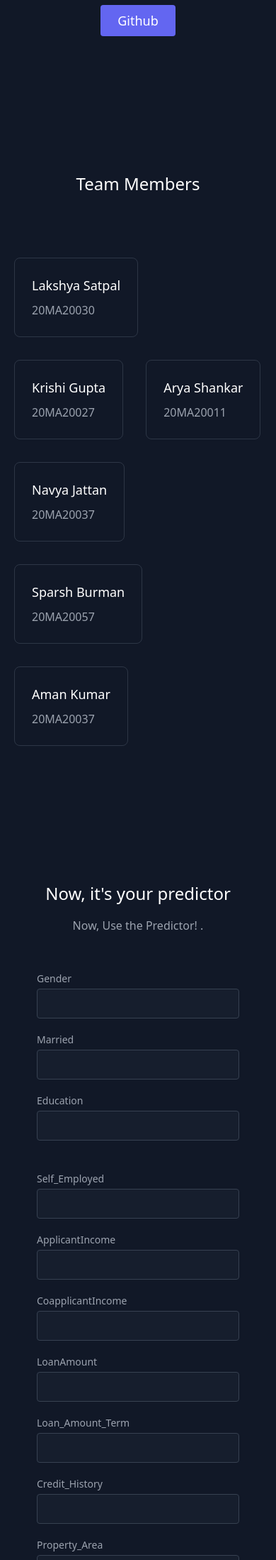
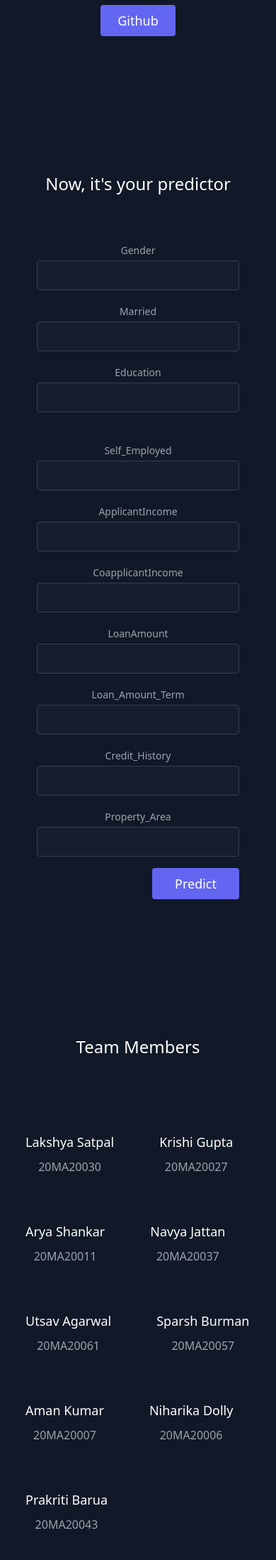
Before and after one commit to LakshyaSatpal/loan-prediction, a Flask app: page / in a window 390 px wide. Shown: the part 813-3011 px from the top of the page at 71% size. Run offline with Flask 3, Linux system fonts and the light colour scheme.

Commit message:
home page changes

```diff
--- a/templates/index.html
+++ b/templates/index.html
@@ -1,5 +1,6 @@
 <!DOCTYPE html>
 <html lang="en">
+
 <head>
   <meta charset="UTF-8">
   <meta http-equiv="X-UA-Compatible" content="IE=edge">
@@ -7,21 +8,28 @@
   <link href="https://unpkg.com/tailwindcss@^2/dist/tailwind.min.css" rel="stylesheet">
   <title>Loan Prediction</title>
 </head>
+
 <body>
   <header class="text-gray-400 bg-gray-900 body-font">
     <div class="container mx-auto flex flex-wrap p-5 flex-col md:flex-row items-center">
       <a class="flex title-font font-medium items-center text-white mb-4 md:mb-0">
-            <svg xmlns="http://www.w3.org/2000/svg" fill="none" stroke="currentColor" stroke-linecap="round" stroke-linejoin="round" stroke-width="2" class="w-10 h-10 text-white p-2 bg-indigo-500 rounded-full" viewBox="0 0 24 24">
+        <svg xmlns="http://www.w3.org/2000/svg" fill="none" stroke="currentColor" stroke-linecap="round"
+          stroke-linejoin="round" stroke-width="2" class="w-10 h-10 text-white p-2 bg-indigo-500 rounded-full"
+          viewBox="0 0 24 24">
           <path d="M12 2L2 7l10 5 10-5-10-5zM2 17l10 5 10-5M2 12l10 5 10-5"></path>
         </svg>
         <span class="ml-3 text-xl">Loan Prediction</span>
       </a>
       <nav class="md:ml-auto flex flex-wrap items-center text-base justify-center">
-            <a href="https://github.com/LakshyaSatpal/loan-prediction" target="_blank" class="mr-5 hover:text-white">Github</a>
+        <a href="https://github.com/LakshyaSatpal/loan-prediction" target="_blank"
+          class="mr-5 hover:text-white">Github</a>
       </nav>
       <a href="#predictor">
-            <button class="inline-flex items-center bg-gray-800 border-0 py-1 px-3 focus:outline-none hover:bg-gray-700 rounded text-base mt-4 md:mt-0">Try now
-            <svg fill="none" stroke="currentColor" stroke-linecap="round" stroke-linejoin="round" stroke-width="2" class="w-4 h-4 ml-1" viewBox="0 0 24 24">
+        <button
+          class="inline-flex items-center bg-gray-800 border-0 py-1 px-3 focus:outline-none hover:bg-gray-700 rounded text-base mt-4 md:mt-0">Try
+          now
+          <svg fill="none" stroke="currentColor" stroke-linecap="round" stroke-linejoin="round" stroke-width="2"
+            class="w-4 h-4 ml-1" viewBox="0 0 24 24">
             <path d="M5 12h14M12 5l7 7-7 7"></path>
           </svg>
         </button>
@@ -34,118 +42,155 @@
       <div class="lg:max-w-lg lg:w-full md:w-1/2 w-5/6 md:mb-0 mb-10">
         <img class="object-cover object-center" alt="hero" src="/static/undraw_investing_re_bov7.svg">
       </div>
-          <div class="lg:flex-grow md:w-1/2 lg:pl-24 md:pl-16 flex flex-col md:items-start md:text-left items-center text-center">
+      <div
+        class="lg:flex-grow md:w-1/2 lg:pl-24 md:pl-16 flex flex-col md:items-start md:text-left items-center text-center">
         <h1 class="title-font sm:text-4xl text-3xl mb-4 font-medium text-white">Loan Approval
           <br class="hidden lg:inline-block">Prediction System
         </h1>
-            <p class="mb-8 leading-relaxed">Loan Approval Prediction System. This system can be used to predict whether your loan will be Approved or not. We will identify pattern and factors that lead to loan defaults. This will help financial institutions make
+        <p class="mb-8 leading-relaxed">Loan Approval Prediction System. This system can be used to predict whether your
+          loan will be Approved or not. We will identify pattern and factors that lead to loan defaults. This will help
+          financial institutions make
           informed decisions about loan approvals and risk management.</p>
         <div class="flex justify-center">
-              <a href="https://github.com/LakshyaSatpal/loan-prediction" target="_blank"><button class="inline-flex text-white bg-indigo-500 border-0 py-2 px-6 focus:outline-none hover:bg-indigo-600 rounded text-lg">Github</button></a>
+          <a href="https://github.com/LakshyaSatpal/loan-prediction" target="_blank"><button
+              class="inline-flex text-white bg-indigo-500 border-0 py-2 px-6 focus:outline-none hover:bg-indigo-600 rounded text-lg">Github</button></a>
           <!-- <button class="ml-4 inline-flex text-gray-400 bg-gray-800 border-0 py-2 px-6 focus:outline-none hover:bg-gray-700 hover:text-white rounded text-lg">Video</button> -->
         </div>
       </div>
     </div>
   </section>
 
+  <form class="form-horizontal" action="/predict/" method="post">
+    <section id="predictor" class="text-gray-400 bg-gray-900 body-font">
+      <div class="container px-5 py-24 mx-auto">
+        <div class="flex flex-col text-center w-full mb-12">
+          <h1 class="sm:text-3xl text-2xl font-medium title-font mb-4 text-white">Now, it's your predictor</h1>
+        </div>
+        <div
+          class="flex sm:flex-row flex-col mx-auto px-8 sm:px-0 items-end sm:space-x-4 sm:space-y-0 space-y-4">
+          <div class="relative sm:mb-0 flex-grow w-full">
+            <label for="Gender" class="block text-center leading-7 text-sm text-gray-400">Gender</label>
+            <input type="text" id="Gender" name="Gender"
+              class="w-full bg-gray-800 bg-opacity-40 rounded border border-gray-700 focus:border-indigo-500 focus:ring-2 focus:ring-indigo-900 focus:bg-transparent text-base outline-none text-gray-100 py-1 px-3 leading-8 transition-colors duration-200 ease-in-out">
+          </div>
+          <div class="relative sm:mb-0 flex-grow w-full">
+            <label for="Married" class="block text-center leading-7 text-sm text-gray-400">Married</label>
+            <input type="text" id="Married" name="Married"
+              class="w-full bg-gray-800 bg-opacity-40 rounded border border-gray-700 focus:border-indigo-500 focus:ring-2 focus:ring-indigo-900 focus:bg-transparent text-base outline-none text-gray-100 py-1 px-3 leading-8 transition-colors duration-200 ease-in-out">
+          </div>
+          <div class="relative sm:mb-0 flex-grow w-full">
+            <label for="Education" class="block text-center leading-7 text-sm text-gray-400">Education</label>
+            <input type="text" id="Education" name="Education"
+              class="w-full bg-gray-800 bg-opacity-40 rounded border border-gray-700 focus:border-indigo-500 focus:ring-2 focus:ring-indigo-900 focus:bg-transparent text-base outline-none text-gray-100 py-1 px-3 leading-8 transition-colors duration-200 ease-in-out">
+          </div>
+          <br>
+          <div class="relative sm:mb-0 flex-grow w-full">
+            <label for="Self_Employed" class="block text-center leading-7 text-sm text-gray-400">Self_Employed</label>
+            <input type="text" id="Self_Employed" name="Self_Employed"
+              class="w-full bg-gray-800 bg-opacity-40 rounded border border-gray-700 focus:border-indigo-500 focus:ring-2 focus:ring-indigo-900 focus:bg-transparent text-base outline-none text-gray-100 py-1 px-3 leading-8 transition-colors duration-200 ease-in-out">
+          </div>
+          <div class="relative sm:mb-0 flex-grow w-full">
+            <label for="ApplicantIncome" class="block text-center leading-7 text-sm text-gray-400">ApplicantIncome</label>
+            <input type="text" id="ApplicantIncome" name="ApplicantIncome"
+              class="w-full bg-gray-800 bg-opacity-40 rounded border border-gray-700 focus:border-indigo-500 focus:ring-2 focus:ring-indigo-900 focus:bg-transparent text-base outline-none text-gray-100 py-1 px-3 leading-8 transition-colors duration-200 ease-in-out">
+          </div>
+          <div class="relative sm:mb-0 flex-grow w-full">
+            <label for="CoapplicantIncome" class="block text-center leading-7 text-sm text-gray-400">CoapplicantIncome</label>
+            <input type="text" id="CoapplicantIncome" name="CoapplicantIncome"
+              class="w-full bg-gray-800 bg-opacity-40 rounded border border-gray-700 focus:border-indigo-500 focus:ring-2 focus:ring-indigo-900 focus:bg-transparent text-base outline-none text-gray-100 py-1 px-3 leading-8 transition-colors duration-200 ease-in-out">
+          </div>
+          <div class="relative sm:mb-0 flex-grow w-full">
+            <label for="LoanAmount" class="block text-center leading-7 text-sm text-gray-400">LoanAmount</label>
+            <input type="text" id="LoanAmount" name="LoanAmount"
+              class="w-full bg-gray-800 bg-opacity-40 rounded border border-gray-700 focus:border-indigo-500 focus:ring-2 focus:ring-indigo-900 focus:bg-transparent text-base outline-none text-gray-100 py-1 px-3 leading-8 transition-colors duration-200 ease-in-out">
+          </div>
+          <div class="relative sm:mb-0 flex-grow w-full">
+            <label for="Loan_Amount_Term" class="block text-center leading-7 text-sm text-gray-400">Loan_Amount_Term</label>
+            <input type="text" id="Loan_Amount_Term" name="Loan_Amount_Term"
+              class="w-full bg-gray-800 bg-opacity-40 rounded border border-gray-700 focus:border-indigo-500 focus:ring-2 focus:ring-indigo-900 focus:bg-transparent text-base outline-none text-gray-100 py-1 px-3 leading-8 transition-colors duration-200 ease-in-out">
+          </div>
+          <div class="relative sm:mb-0 flex-grow w-full">
+            <label for="Credit_History" class="block text-center leading-7 text-sm text-gray-400">Credit_History</label>
+            <input type="text" id="Credit_History" name="Credit_History"
+              class="w-full bg-gray-800 bg-opacity-40 rounded border border-gray-700 focus:border-indigo-500 focus:ring-2 focus:ring-indigo-900 focus:bg-transparent text-base outline-none text-gray-100 py-1 px-3 leading-8 transition-colors duration-200 ease-in-out">
+          </div>
+          <div class="relative sm:mb-0 flex-grow w-full">
+            <label for="Property_Area" class="block text-center leading-7 text-sm text-gray-400">Property_Area</label>
+            <input type="text" id="Property_Area" name="Property_Area"
+              class="w-full bg-gray-800 bg-opacity-40 rounded border border-gray-700 focus:border-indigo-500 focus:ring-2 focus:ring-indigo-900 focus:bg-transparent text-base outline-none text-gray-100 py-1 px-3 leading-8 transition-colors duration-200 ease-in-out">
+          </div>
+          <button type="submit"
+              class="block text-white bg-indigo-500 border-0 py-2 px-8 focus:outline-none hover:bg-indigo-600 rounded text-lg">Predict</button>
+    </section>
+  </form>
+
   <section class="text-gray-400 body-font bg-gray-900">
     <div class="container px-5 py-24 mx-auto">
       <div class="flex flex-wrap w-full mb-20 flex-col items-center text-center">
         <h1 class="sm:text-3xl text-2xl font-medium title-font mb-2 text-white">Team Members</h1>
-            <!-- <p class="lg:w-1/2 w-full leading-relaxed text-opacity-80">Whatever cardigan tote bag tumblr hexagon brooklyn asymmetrical gentrify, subway tile poke farm-to-table.</p> -->
       </div>
       <div class="flex flex-wrap -m-4">
-            <div class="xl:w-1/3 md:w-1/2 p-4">
-              <div class="border border-gray-700 border-opacity-75 p-6 rounded-lg">
+        <div class="xl:w-1/5 md:w-1/2 p-4">
+          <div class="text-center p-4 rounded-lg">
             <h2 class="text-lg text-white font-medium title-font mb-2">Lakshya Satpal</h2>
             <p class="leading-relaxed text-base">20MA20030</p>
           </div>
         </div>
-            <div class="xl:w-1/3 md:w-1/2 p-4">
-              <div class="border border-gray-700 border-opacity-75 p-6 rounded-lg">
+        <div class="xl:w-1/5 md:w-1/2 p-4">
+          <div class="text-center p-4 rounded-lg">
             <h2 class="text-lg text-white font-medium title-font mb-2">Krishi Gupta</h2>
             <p class="leading-relaxed text-base">20MA20027</p>
           </div>
         </div>
-            <div class="xl:w-1/3 md:w-1/2 p-4">
-              <div class="border border-gray-700 border-opacity-75 p-6 rounded-lg">
+        <div class="xl:w-1/5 md:w-1/2 p-4">
+          <div class="text-center p-4 rounded-lg">
             <h2 class="text-lg text-white font-medium title-font mb-2">Arya Shankar</h2>
             <p class="leading-relaxed text-base">20MA20011</p>
           </div>
         </div>
-            <div class="xl:w-1/3 md:w-1/2 p-4">
-              <div class="border border-gray-700 border-opacity-75 p-6 rounded-lg">
+        <div class="xl:w-1/5 md:w-1/2 p-4">
+          <div class="text-center p-4 rounded-lg">
             <h2 class="text-lg text-white font-medium title-font mb-2">Navya Jattan</h2>
             <p class="leading-relaxed text-base">20MA20037</p>
           </div>
         </div>
-            <div class="xl:w-1/3 md:w-1/2 p-4">
-              <div class="border border-gray-700 border-opacity-75 p-6 rounded-lg">
+        <div class="xl:w-1/5 md:w-1/2 p-4">
+          <div class="text-center p-4 rounded-lg">
+            <h2 class="text-lg text-white font-medium title-font mb-2">Utsav Agarwal</h2>
+            <p class="leading-relaxed text-base">20MA20061</p>
+          </div>
+        </div>
+        <div class="xl:w-1/5 md:w-1/2 p-4">
+          <div class="text-center p-4 rounded-lg">
             <h2 class="text-lg text-white font-medium title-font mb-2">Sparsh Burman</h2>
             <p class="leading-relaxed text-base">20MA20057</p>
           </div>
         </div>
-            <div class="xl:w-1/3 md:w-1/2 p-4">
-              <div class="border border-gray-700 border-opacity-75 p-6 rounded-lg">
+        <div class="xl:w-1/5 md:w-1/2 p-4">
+          <div class="text-center p-4 rounded-lg">
             <h2 class="text-lg text-white font-medium title-font mb-2">Aman Kumar</h2>
-                <p class="leading-relaxed text-base">20MA20037</p>
+            <p class="leading-relaxed text-base">20MA20007</p>
           </div>
         </div>
-
-      </section>
-      <form id="predictor" class="form-horizontal" action = "/predict/" method="post">
-        <section class="text-gray-400 bg-gray-900 body-font">
-          <div class="container px-5 py-24 mx-auto">
-            <div class="flex flex-col text-center w-full mb-12">
-              <h1 class="sm:text-3xl text-2xl font-medium title-font mb-4 text-white">Now, it's your predictor</h1>
-              <p class="lg:w-2/3 mx-auto leading-relaxed text-base">Now, Use the Predictor! .</p>
+        <div class="xl:w-1/5 md:w-1/2 p-4">
+          <div class="text-center p-4 rounded-lg">
+            <h2 class="text-lg text-white font-medium title-font mb-2">Niharika Dolly</h2>
+            <p class="leading-relaxed text-base">20MA20006</p>
           </div>
-            <div class="flex lg:w-2/3 w-full sm:flex-row flex-col mx-auto px-8 sm:px-0 items-end sm:space-x-4 sm:space-y-0 space-y-4">
-              <div class="relative sm:mb-0 flex-grow w-full">
-                <label for="Gender" class="leading-7 text-sm text-gray-400">Gender</label>
-                <input type="text" id="Gender" name="Gender" class="w-full bg-gray-800 bg-opacity-40 rounded border border-gray-700 focus:border-indigo-500 focus:ring-2 focus:ring-indigo-900 focus:bg-transparent text-base outline-none text-gray-100 py-1 px-3 leading-8 transition-colors duration-200 ease-in-out">
         </div>
-              <div class="relative sm:mb-0 flex-grow w-full">
-                <label for="Married" class="leading-7 text-sm text-gray-400">Married</label>
-                <input type="text" id="Married" name="Married" class="w-full bg-gray-800 bg-opacity-40 rounded border border-gray-700 focus:border-indigo-500 focus:ring-2 focus:ring-indigo-900 focus:bg-transparent text-base outline-none text-gray-100 py-1 px-3 leading-8 transition-colors duration-200 ease-in-out">
+        <div class="xl:w-1/5 md:w-1/2 p-4">
+          <div class="text-center p-4 rounded-lg">
+            <h2 class="text-lg text-white font-medium title-font mb-2">Prakriti Barua</h2>
+            <p class="leading-relaxed text-base">20MA20043</p>
           </div>
-            <div class="relative sm:mb-0 flex-grow w-full">
-              <label for="Education" class="leading-7 text-sm text-gray-400">Education</label>
-              <input type="text" id="Education" name="Education" class="w-full bg-gray-800 bg-opacity-40 rounded border border-gray-700 focus:border-indigo-500 focus:ring-2 focus:ring-indigo-900 focus:bg-transparent text-base outline-none text-gray-100 py-1 px-3 leading-8 transition-colors duration-200 ease-in-out">
         </div>
-            <br>
-            <div class="relative sm:mb-0 flex-grow w-full">
-              <label for="Self_Employed" class="leading-7 text-sm text-gray-400">Self_Employed</label>
-              <input type="text" id="Self_Employed" name="Self_Employed" class="w-full bg-gray-800 bg-opacity-40 rounded border border-gray-700 focus:border-indigo-500 focus:ring-2 focus:ring-indigo-900 focus:bg-transparent text-base outline-none text-gray-100 py-1 px-3 leading-8 transition-colors duration-200 ease-in-out">
+        <div class="xl:w-1/5 md:w-1/2 p-4">
+          <div class="text-center p-4 rounded-lg">
+            <h2 class="text-lg text-white font-medium title-font mb-2">Meghana Nallamilli</h2>
+            <p class="leading-relaxed text-base">20MA20033</p>
           </div>
-            <div class="relative sm:mb-0 flex-grow w-full">
-              <label for="ApplicantIncome" class="leading-7 text-sm text-gray-400">ApplicantIncome</label>
-              <input type="text" id="ApplicantIncome" name="ApplicantIncome" class="w-full bg-gray-800 bg-opacity-40 rounded border border-gray-700 focus:border-indigo-500 focus:ring-2 focus:ring-indigo-900 focus:bg-transparent text-base outline-none text-gray-100 py-1 px-3 leading-8 transition-colors duration-200 ease-in-out">
-            </div>
-            <div class="relative sm:mb-0 flex-grow w-full">
-              <label for="CoapplicantIncome" class="leading-7 text-sm text-gray-400">CoapplicantIncome</label>
-              <input type="text" id="CoapplicantIncome" name="CoapplicantIncome" class="w-full bg-gray-800 bg-opacity-40 rounded border border-gray-700 focus:border-indigo-500 focus:ring-2 focus:ring-indigo-900 focus:bg-transparent text-base outline-none text-gray-100 py-1 px-3 leading-8 transition-colors duration-200 ease-in-out">
-            </div>
-            <div class="relative sm:mb-0 flex-grow w-full">
-              <label for="LoanAmount" class="leading-7 text-sm text-gray-400">LoanAmount</label>
-              <input type="text" id="LoanAmount" name="LoanAmount" class="w-full bg-gray-800 bg-opacity-40 rounded border border-gray-700 focus:border-indigo-500 focus:ring-2 focus:ring-indigo-900 focus:bg-transparent text-base outline-none text-gray-100 py-1 px-3 leading-8 transition-colors duration-200 ease-in-out">
-            </div>
-            <div class="relative sm:mb-0 flex-grow w-full">
-              <label for="Loan_Amount_Term" class="leading-7 text-sm text-gray-400">Loan_Amount_Term</label>
-              <input type="text" id="Loan_Amount_Term" name="Loan_Amount_Term" class="w-full bg-gray-800 bg-opacity-40 rounded border border-gray-700 focus:border-indigo-500 focus:ring-2 focus:ring-indigo-900 focus:bg-transparent text-base outline-none text-gray-100 py-1 px-3 leading-8 transition-colors duration-200 ease-in-out">
-            </div>
-            <div class="relative sm:mb-0 flex-grow w-full">
-              <label for="Credit_History" class="leading-7 text-sm text-gray-400">Credit_History</label>
-              <input type="text" id="Credit_History" name="Credit_History" class="w-full bg-gray-800 bg-opacity-40 rounded border border-gray-700 focus:border-indigo-500 focus:ring-2 focus:ring-indigo-900 focus:bg-transparent text-base outline-none text-gray-100 py-1 px-3 leading-8 transition-colors duration-200 ease-in-out">
-            </div>
-            <div class="relative sm:mb-0 flex-grow w-full">
-              <label for="Property_Area" class="leading-7 text-sm text-gray-400">Property_Area</label>
-              <input type="text" id="Property_Area" name="Property_Area" class="w-full bg-gray-800 bg-opacity-40 rounded border border-gray-700 focus:border-indigo-500 focus:ring-2 focus:ring-indigo-900 focus:bg-transparent text-base outline-none text-gray-100 py-1 px-3 leading-8 transition-colors duration-200 ease-in-out">
-            </div>
-            <div>
-            <button type="submit" class="text-white bg-indigo-500 border-0 py-2 px-8 focus:outline-none hover:bg-indigo-600 rounded text-lg">Predict</button>
         </div>
   </section>
-      </form>
 </body>
+
 </html>
```
Lines whose indentation alone changed are shown as unchanged.
